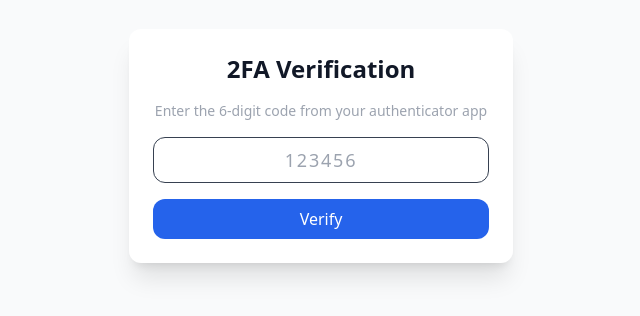
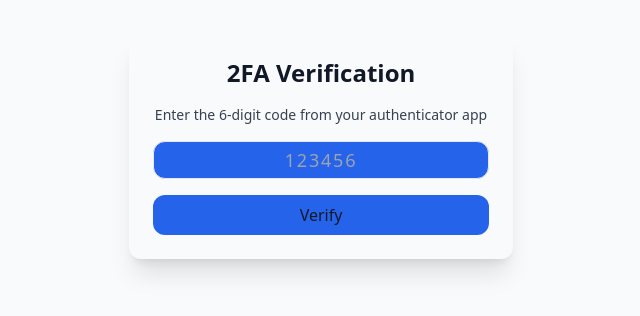
Before and after one commit to perassijulian/password-manager, a Next.js app: page /2fa/verify in a window 1280 px wide. Shown: the part 254-570 px from the top of the page, without its empty margins (319-959 px from the left). Built offline with nearby package versions, Linux system fonts and the light colour scheme.

Commit message:
dark mode to twoFAVerification and modal

```diff
--- a/app/2fa/verify/page.tsx
+++ b/app/2fa/verify/page.tsx
@@ -68,7 +68,7 @@ export default function Verify2FA() {
 
   return (
     <div className="min-h-screen flex items-center justify-center px-4">
-      <div className="bg-white p-6 rounded-xl shadow-xl w-full max-w-sm space-y-4">
+      <div className="bg-background p-6 rounded-xl shadow-xl w-full max-w-sm space-y-4">
         <TwoFAVerification
           handleSubmit={handleSubmit}
           onSubmit={onSubmit}
--- a/app/globals.css
+++ b/app/globals.css
@@ -23,7 +23,7 @@
   --color-border: #3c3c3c;
   --color-foreground: #fefefe;
   --color-foreground-secondary: #6b7280;
-  --color-primary: #3b82f6;
+  --color-primary: #6b47f2;
   --color-primary-foreground: #fefefe;
 }
 
--- a/components/Button.tsx
+++ b/components/Button.tsx
@@ -4,7 +4,7 @@ import { cn } from "@/lib/cn";
 import { Loader2 } from "lucide-react";
 import { ButtonHTMLAttributes, forwardRef } from "react";
 
-type ButtonVariant = "primary" | "secondary" | "tertiary";
+type ButtonVariant = "primary" | "secondary" | "terciary";
 
 interface ButtonProps extends ButtonHTMLAttributes<HTMLButtonElement> {
   isLoading?: boolean;
@@ -13,10 +13,9 @@ interface ButtonProps extends ButtonHTMLAttributes<HTMLButtonElement> {
 }
 
 const variantStyles: Record<ButtonVariant, string> = {
-  primary: "bg-blue-600 text-white hover:bg-blue-700 focus:ring-blue-500",
+  primary: "bg-primary text-foreground",
   secondary: "bg-red-600 text-white hover:bg-red-700 focus:ring-red-500",
-  tertiary:
-    "bg-white text-gray-800 border border-gray-300 hover:bg-gray-100 focus:ring-gray-400",
+  terciary: "bg-background-terciary text-foreground border border-border",
 };
 
 const Button = forwardRef<HTMLButtonElement, ButtonProps>(
@@ -39,7 +38,7 @@ const Button = forwardRef<HTMLButtonElement, ButtonProps>(
         type={type}
         disabled={disabled || isLoading}
         className={cn(
-          "w-full inline-flex items-center justify-center gap-2 rounded-xl px-4 py-2 font-medium transition-colors duration-200 focus:outline-none focus:ring-2 focus:ring-offset-2 disabled:opacity-50 disabled:cursor-not-allowed",
+          "w-full inline-flex items-center justify-center gap-2 rounded-xl px-4 py-2 font-medium transition-colors duration-200 hover:brightness-90 focus:ring-2 focus:ring-offset-2 focus:ring-primary focus:outline-none disabled:opacity-50 disabled:cursor-not-allowed",
           variantStyles[variant],
           className
         )}
--- a/components/Modal.tsx
+++ b/components/Modal.tsx
@@ -27,19 +27,19 @@ export default function Modal({
 
   return (
     <div
-      className="fixed inset-0 z-50 flex items-center justify-center bg-black/50 backdrop-blur-sm"
+      className="bg-background fixed inset-0 z-50 flex items-center justify-center"
       role="dialog"
       aria-modal="true"
     >
       <div
         className={clsx(
-          "relative bg-white rounded-2xl shadow-xl p-6 w-full max-w-sm animate-fadeIn space-y-4",
+          "relative bg-background-secondary  border border-border rounded-2xl shadow-xl p-6 w-full max-w-sm animate-fadeIn space-y-4",
           className
         )}
       >
         <button
           onClick={onClose}
-          className="absolute top-3 right-3 text-gray-400 hover:text-gray-900 transition"
+          className="absolute top-3 right-3 text-foreground hover:text-foreground-secondary transition"
           aria-label="Close modal"
         >
           <X className="w-5 h-5" />
--- a/components/TwoFAVerification.tsx
+++ b/components/TwoFAVerification.tsx
@@ -35,10 +35,10 @@ export default function TwoFAVerification({
 }: TwoFAVerificationProps) {
   return (
     <>
-      <h1 className="text-2xl font-semibold mb-2 text-center">
+      <h1 className="text-foreground text-2xl font-semibold mb-2 text-center">
         2FA Verification
       </h1>
-      <p className="text-sm text-gray-400 mb-6 text-center">
+      <p className="text-sm text-foreground-secondary mb-6 text-center">
         Enter the 6-digit code from your authenticator app
       </p>
 
@@ -50,7 +50,7 @@ export default function TwoFAVerification({
           placeholder="123456"
           maxLength={6}
           {...register("code")}
-          className="w-full p-2 border border-gray-700 rounded-xl text-center text-lg tracking-widest"
+          className="bg-background-terciary text-foreground w-full p-1 border border-border rounded-xl text-center text-lg tracking-widest focus:ring-2 focus:ring-offset-2 focus:ring-primary focus:outline-none"
         />
         {errors.code && (
           <p className="text-red-500 text-sm">{errors.code.message}</p>
```
Also changed, not shown: 1 other file (tests, documents, lock files or other folders).
